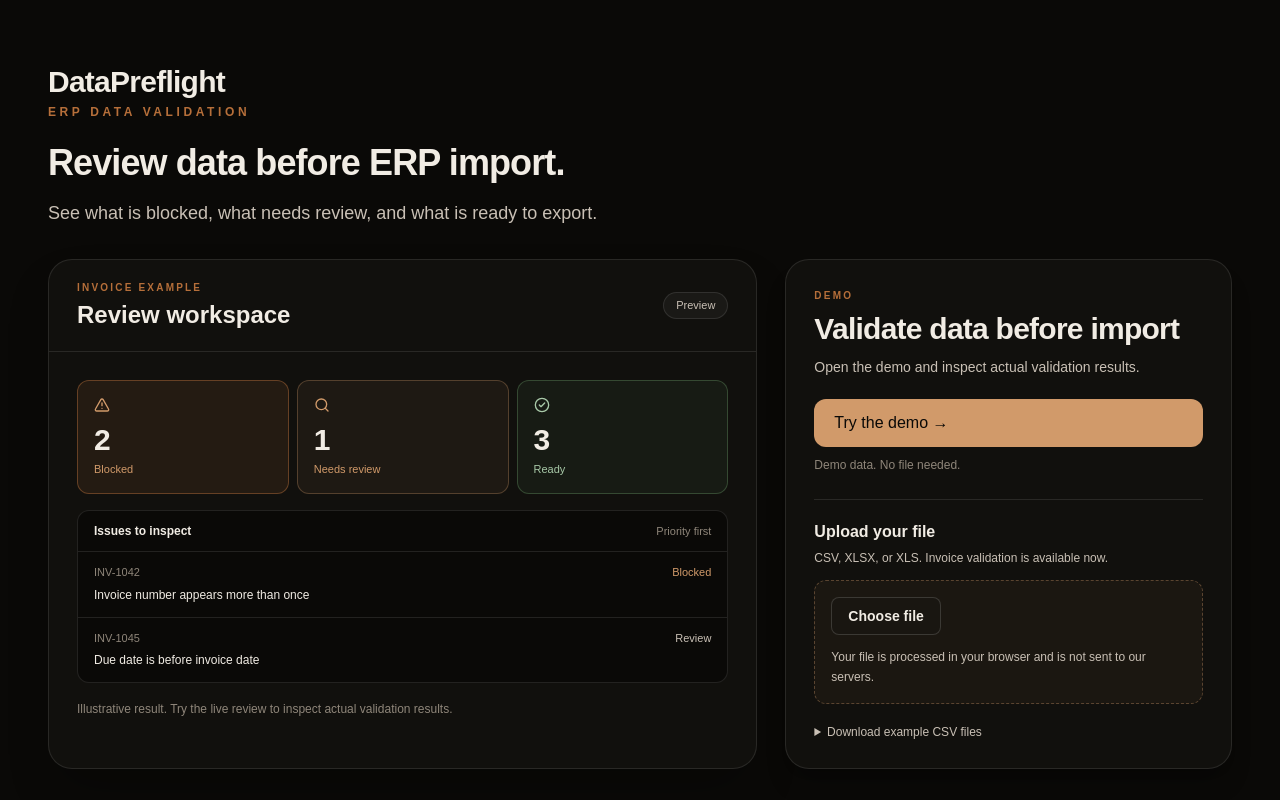
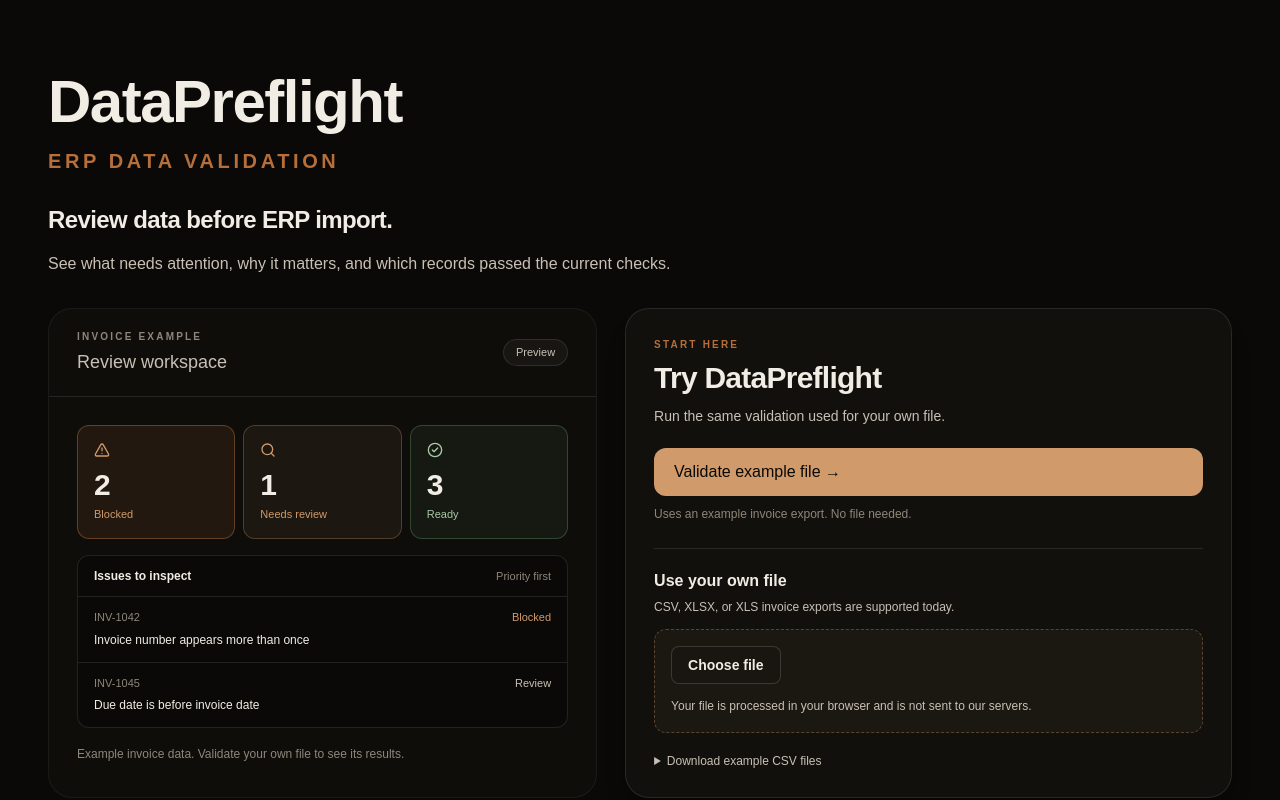
Before and after one commit to RobbvA/data-preflight, a Next.js app: page / in a window 1280 px wide. Shown: the top 800 px of the page. Built offline with nearby package versions, Linux system fonts and the light colour scheme.

Commit message:
feat: refine landing page hierarchy and validation copy

```diff
--- a/src/components/CsvUploader.tsx
+++ b/src/components/CsvUploader.tsx
@@ -141,7 +141,9 @@
     void loadSource(
       fetch("/demo-data/messy-export.csv").then(async (response) => {
         if (!response.ok) {
-          throw new Error("The demo could not be opened. Please try again.");
+          throw new Error(
+            "The example file could not be opened. Please try again.",
+          );
         }
 
         return new File([await response.blob()], "messy-export.csv", {
@@ -307,16 +309,16 @@
     validationResult.cleanRows.length > 0;
 
   const importReadinessMessage = hasIncompleteMapping
-    ? "Import blocked: required fields are not mapped."
+    ? "Review required: mandatory invoice fields are not mapped."
     : hasDuplicateMappings
-      ? "Import blocked: one or more source columns are mapped multiple times."
+      ? "Review required: a source column is mapped more than once."
       : blockedCount > 0
-        ? "Import will fail unless blocked invoices are fixed."
+        ? "Blocked invoices are excluded from clean export. Fix them in the source and recheck."
         : warningCount > 0
-          ? "Import possible, but warnings should be reviewed first."
+          ? "Warnings found. Review them before export."
           : cleanCount > 0
-            ? "All mapped invoices are ready for import."
-            : "Upload and map invoice data to start the preflight check.";
+            ? "All mapped invoices passed the current checks. Confirm target ERP requirements before import."
+            : "Upload and map an invoice export to start the review.";
 
   const hasUploadedRows = normalizedRows.length > 0;
   const hasHeaders = headers.length > 0;
@@ -335,25 +337,25 @@
         {!hasUploadedRows ? (
           <section className="w-full py-5 sm:py-8 lg:flex lg:min-h-[calc(100svh-9rem)] lg:flex-col lg:justify-center lg:py-10">
             <div className="max-w-4xl">
-              <p className="text-2xl font-semibold tracking-tight text-[var(--text-primary)] sm:text-3xl">
+              <h1 className="text-4xl font-semibold leading-tight tracking-tight text-[var(--text-primary)] sm:text-5xl xl:text-6xl">
                 DataPreflight
-              </p>
+              </h1>
 
-              <p className="mt-1 text-xs font-semibold uppercase tracking-[0.3em] text-[var(--brand-accent)]">
+              <p className="mt-2 text-base font-semibold uppercase tracking-[0.18em] text-[var(--brand-accent)] sm:text-lg xl:text-xl">
                 ERP data validation
               </p>
 
-              <h1 className="mt-6 text-2xl font-semibold leading-[1.08] tracking-tight text-[var(--text-primary)] sm:text-3xl xl:text-4xl">
+              <h2 className="mt-7 text-xl font-semibold leading-snug tracking-tight text-[var(--text-primary)] sm:text-2xl">
                 Review data before ERP import.
-              </h1>
+              </h2>
 
-              <p className="mt-4 max-w-2xl text-base leading-7 text-[var(--text-secondary)] sm:text-lg">
-                See what is blocked, what needs review, and what is ready to
-                export.
+              <p className="mt-4 max-w-2xl text-sm leading-6 text-[var(--text-secondary)] sm:text-base">
+                See what needs attention, why it matters, and which records
+                passed the current checks.
               </p>
             </div>
 
-            <div className="mt-8 grid gap-5 lg:grid-cols-[minmax(0,1.35fr)_minmax(340px,0.85fr)] lg:items-stretch lg:gap-7">
+            <div className="mt-8 grid gap-5 lg:grid-cols-[minmax(0,0.95fr)_minmax(360px,1.05fr)] lg:items-stretch lg:gap-7">
               <div className="order-2 lg:order-1">
                 <HomeProductPreview />
               </div>
--- a/src/components/data-preflight/HomeProductPreview.tsx
+++ b/src/components/data-preflight/HomeProductPreview.tsx
@@ -43,14 +43,14 @@
   return (
     <section
       aria-label="Illustrative invoice validation preview"
-      className="h-full w-full overflow-hidden rounded-[1.5rem] border border-white/10 bg-[var(--surface-base)] shadow-2xl shadow-black/30"
+      className="h-full w-full overflow-hidden rounded-[1.5rem] border border-white/[0.06] bg-[var(--surface-base)]/65"
     >
       <div className="flex flex-wrap items-center justify-between gap-3 border-b border-white/10 px-5 py-5 sm:px-7">
         <div>
-          <p className="text-[10px] font-semibold uppercase tracking-[0.22em] text-[var(--brand-accent)]">
+          <p className="text-[10px] font-semibold uppercase tracking-[0.22em] text-[var(--text-muted)]">
             Invoice example
           </p>
-          <h2 className="mt-1 text-xl font-semibold text-[var(--text-primary)] sm:text-2xl">
+          <h2 className="mt-1 text-base font-medium text-[var(--text-secondary)] sm:text-lg">
             Review workspace
           </h2>
         </div>
@@ -111,8 +111,7 @@
         </div>
 
         <p className="mt-4 text-xs leading-5 text-[var(--text-muted)]">
-          Illustrative result. Try the live review to inspect actual validation
-          results.
+          Example invoice data. Validate your own file to see its results.
         </p>
       </div>
     </section>
--- a/src/components/data-preflight/UploadSection.tsx
+++ b/src/components/data-preflight/UploadSection.tsx
@@ -88,15 +88,15 @@
   return (
     <section className="flex h-full w-full flex-col rounded-[1.5rem] border border-white/10 bg-[var(--surface-base)] p-5 shadow-xl shadow-black/20 sm:p-7">
       <p className="text-[10px] font-semibold uppercase tracking-[0.22em] text-[var(--brand-accent)]">
-        Demo
+        Start here
       </p>
 
       <h2 className="mt-2 text-2xl font-semibold tracking-tight text-[var(--text-primary)] sm:text-3xl">
-        Validate data before import
+        Try DataPreflight
       </h2>
 
       <p className="mt-2 text-sm leading-6 text-[var(--text-secondary)]">
-        Open the demo and inspect actual validation results.
+        Run the same validation used for your own file.
       </p>
 
       <button
@@ -105,20 +105,20 @@
         disabled={isLoading}
         className="mt-5 w-full rounded-xl bg-[var(--brand-accent-soft)] px-5 py-3 text-left text-sm font-semibold text-[var(--surface-deep)] transition hover:bg-[#f1c49b] focus-visible:outline focus-visible:outline-2 focus-visible:outline-offset-2 focus-visible:outline-[var(--brand-accent-soft)] disabled:cursor-wait disabled:opacity-60"
       >
-        {isLoading ? "Opening review..." : "Try the demo →"}
+        {isLoading ? "Validating..." : "Validate example file →"}
       </button>
 
       <p className="mt-2 text-xs leading-5 text-[var(--text-muted)]">
-        Demo data. No file needed.
+        Uses an example invoice export. No file needed.
       </p>
 
       <div className="mt-6 border-t border-white/10 pt-5">
         <h3 className="text-base font-semibold text-[var(--text-primary)]">
-          Upload your file
+          Use your own file
         </h3>
 
         <p className="mt-1 text-xs leading-5 text-[var(--text-secondary)]">
-          CSV, XLSX, or XLS. Invoice validation is available now.
+          CSV, XLSX, or XLS invoice exports are supported today.
         </p>
 
         <div className="mt-3 rounded-xl border border-dashed border-[color:rgba(209,154,106,0.35)] bg-[rgba(209,154,106,0.05)] p-4">
--- a/src/lib/exportData.ts
+++ b/src/lib/exportData.ts
@@ -133,7 +133,7 @@
   }
 
   if (cleanRowCount === 0) {
-    return "Clean export is disabled because no import-ready invoices are available.";
+    return "Clean export is disabled because no invoices are exportable under the current rules.";
   }
 
   if (criticalIssueCount > 0 && warningIssueCount > 0) {
@@ -148,7 +148,7 @@
     return "Clean export is available, but warning rows should be reviewed before import.";
   }
 
-  return "Clean export is safe. All exported invoices passed the current blocking and review checks.";
+  return "Clean export is available. Exported invoices passed the current checks; verify target ERP requirements separately.";
 }
 
 function getIssueExportDecision(issue: ValidationIssue) {
```
